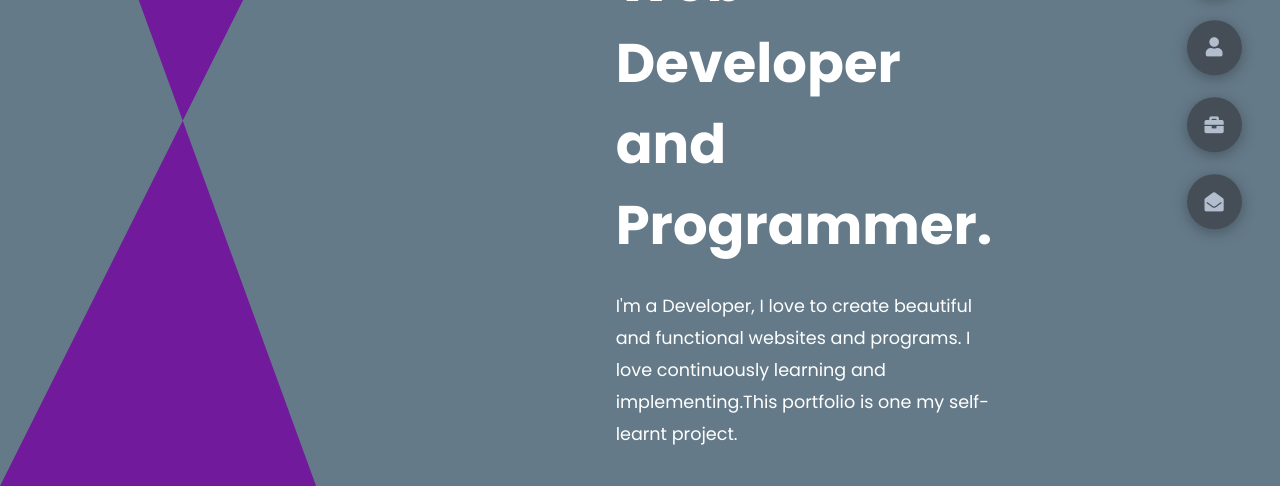
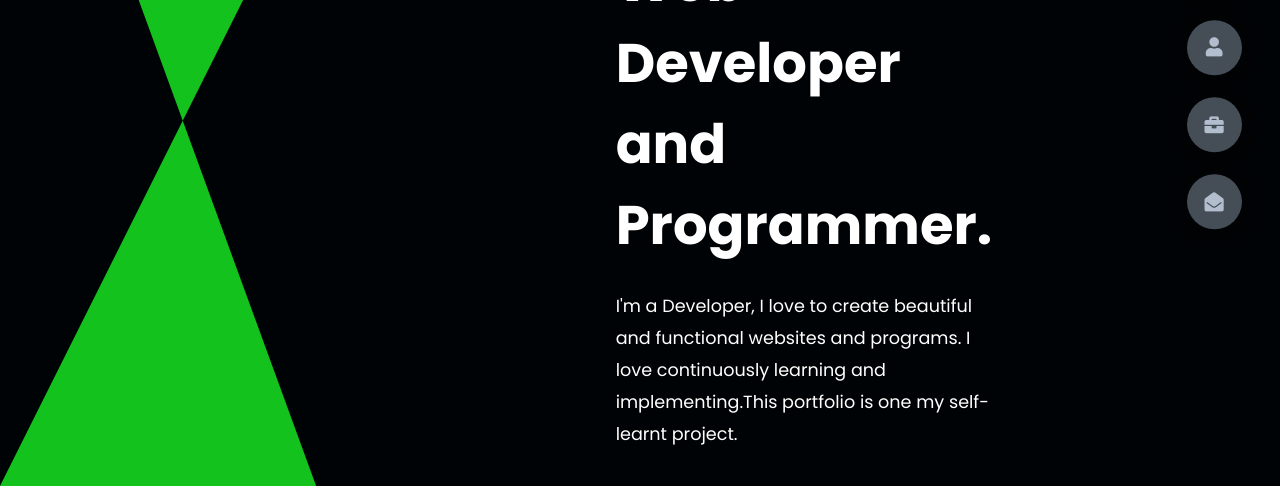
Before and after one commit to CenedyPalma/cenedypalma-github.io, a plain HTML site: page index.html in a window 1280 px wide. Shown: the part 314-800 px from the top of the page. Drawn offline with Linux system fonts and the light colour scheme.

Commit message:
Update styles.css

```diff
--- a/styles/styles.css
+++ b/styles/styles.css
@@ -7,8 +7,8 @@
 }
 
 :root {
-  --color-primary: #657A89;
-  --color-secondary: #711b9c;
+  --color-primary: #000305;
+  --color-secondary: #13c21c;
   --color-white: #FFFFFF;
   --color-black: #000;
   --color-grey0: #f8f8f8;
```
